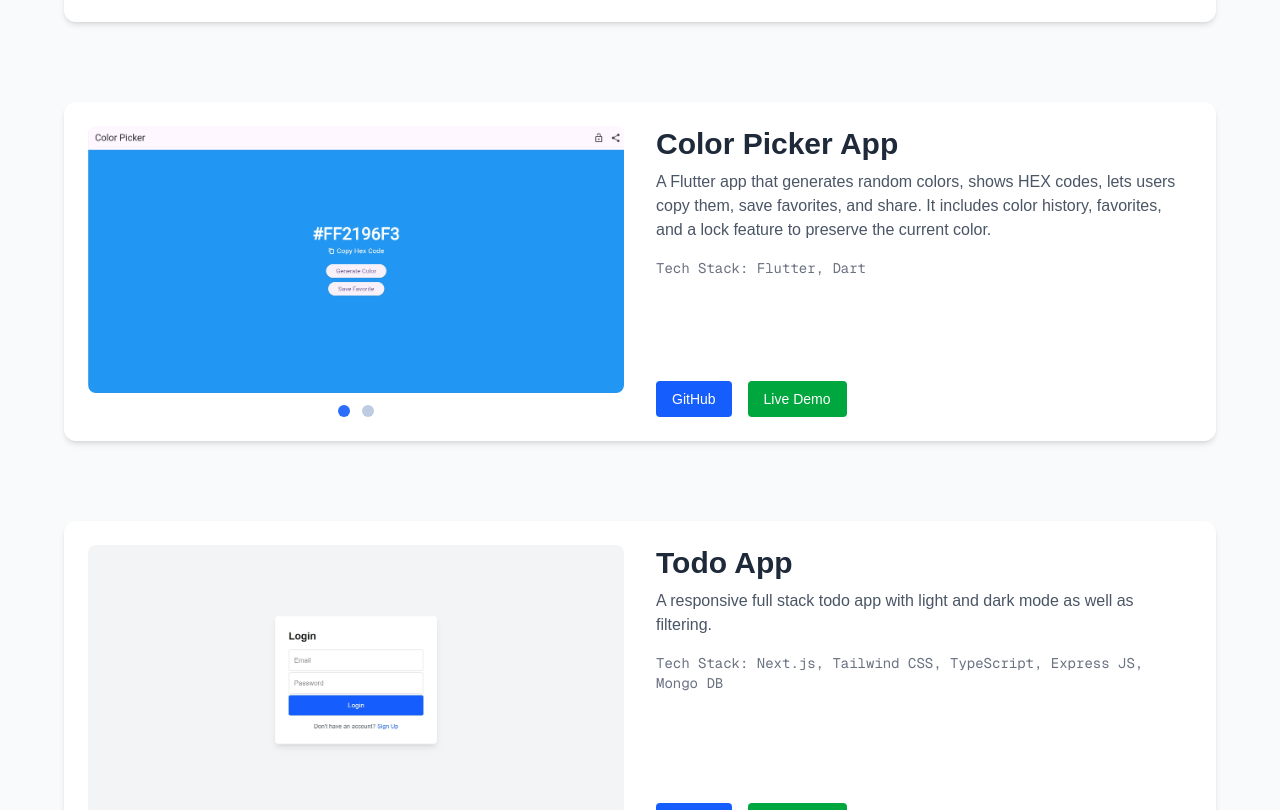
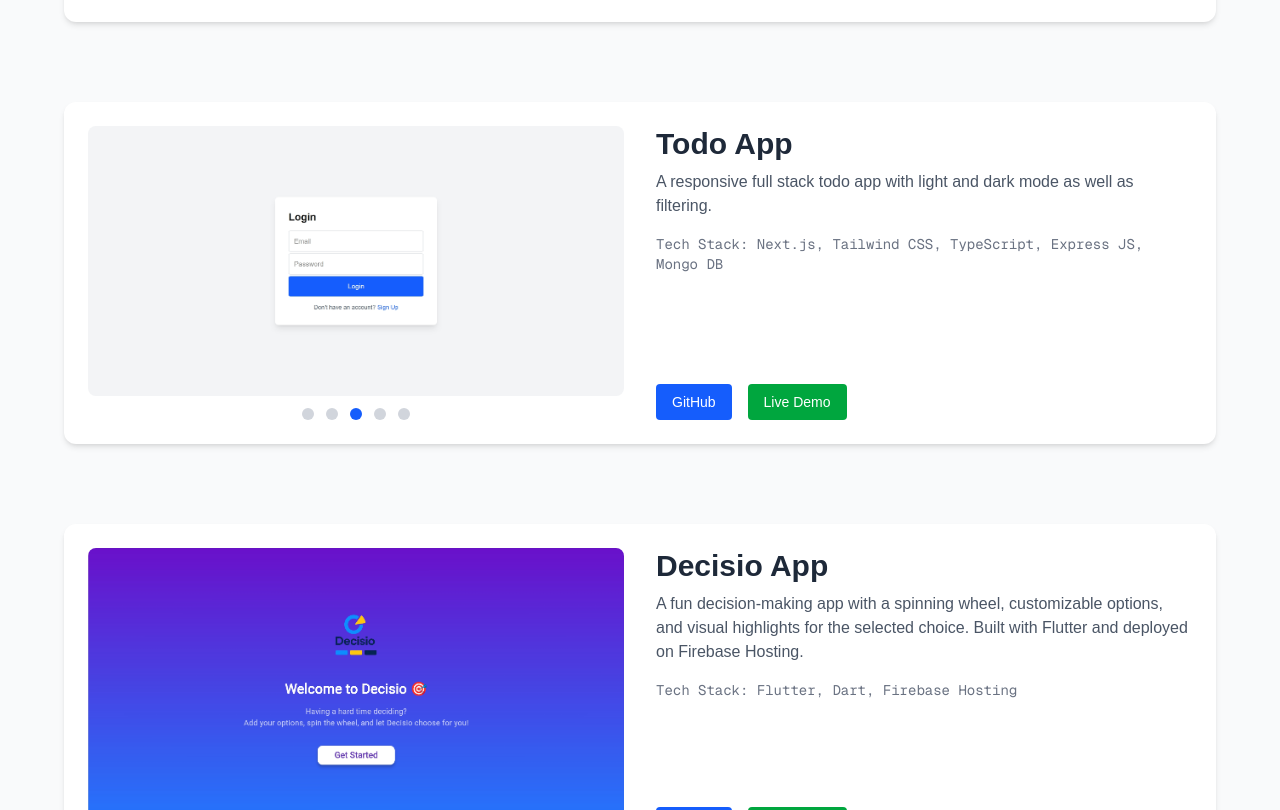
Before and after one commit to axleosi/portfolio, a Next.js app: page / in a window 1280 px wide. Shown: the part 1990-2800 px from the top of the page. Built offline with nearby package versions, Linux system fonts and the light colour scheme.

Commit message:
added a new project

```diff
--- a/app/components/ProjectList.tsx
+++ b/app/components/ProjectList.tsx
@@ -32,6 +32,24 @@ const projects = [
   },
   {
     id: 4,
+    title: "Todo App",
+    description: "A responsive full stack todo app with light and dark mode as well as filtering.",
+    techStack: ["Next.js", "Tailwind CSS", "TypeScript", "Express JS", "Mongo DB"],
+    githubUrl: "https://github.com/axleosi/todo-list.git",
+    demoUrl: "https://todo-list1-virid.vercel.app",
+    imageUrls: ["/todo.png", "/todo2.png", "/todo3.png", "/todo4.png", "/todo5.png"]
+  },
+  {
+    id: 5,
+    title: "Decisio App",
+    description: "A fun decision-making app with a spinning wheel, customizable options, and visual highlights for the selected choice. Built with Flutter and deployed on Firebase Hosting.",
+    techStack: ["Flutter", "Dart", "Firebase Hosting"],
+    githubUrl: "https://github.com/axleosi/decisio.git",
+    demoUrl: "https://decisio1.web.app",
+    imageUrls: ["/decisio1.png", "/decisio2.png"]
+  },
+  {
+    id: 6,
     title: "Color Picker App",
     description: "A Flutter app that generates random colors, shows HEX codes, lets users copy them, save favorites, and share. It includes color history, favorites, and a lock feature to preserve the current color.",
     techStack: ["Flutter", "Dart"],
@@ -41,15 +59,7 @@ const projects = [
   },
 
 
-  {
-    id: 5,
-    title: "Todo App",
-    description: "A responsive full stack todo app with light and dark mode as well as filtering.",
-    techStack: ["Next.js", "Tailwind CSS", "TypeScript", "Express JS", "Mongo DB"],
-    githubUrl: "https://github.com/axleosi/todo-list.git",
-    demoUrl: "https://todo-list1-virid.vercel.app",
-    imageUrls: ["/todo.png", "/todo2.png", "/todo3.png", "/todo4.png", "/todo5.png"]
-  },
+
 ];
 
 const ProjectList = () => {
--- a/app/projects/page.tsx
+++ b/app/projects/page.tsx
@@ -35,6 +35,22 @@ const projects = [
     imageUrls: ["/todo.png", "/todo2.png", "/todo3.png", "/todo4.png", "/todo5.png"]
   },
   {
+    title: "E-Commerce Website",
+    description: "A responsive full stack user-friendly E-commerce site with an admin panel.",
+    techStack: ["Next.js", "TypeScript", "Tailwind CSS", "Express JS", "Mongo DB"],
+    githubUrl: "https://github.com/axleosi/mitimeth-full.git",
+    demoUrl: "https://mitimeth-full.vercel.app/",
+    imageUrls: ["/mitimeth.png", "/mitimeth2.png", "/mitimeth3.png", "/mitimeth4.png", "/mitimeth5.png",]
+  },
+  {
+    title: "Decisio App",
+    description: "A fun decision-making app with a spinning wheel, customizable options, and visual highlights for the selected choice. Built with Flutter and deployed on Firebase Hosting.",
+    techStack: ["Flutter", "Dart", "Firebase Hosting"],
+    githubUrl: "https://github.com/axleosi/decisio.git",
+    demoUrl: "https://decisio1.web.app",
+    imageUrls: ["/decisio1.png", "/decisio2.png"]
+  },
+  {
     title: "Color Picker App",
     description: "A Flutter app that generates random colors, shows HEX codes, lets users copy them, save favorites, and share. It includes color history, favorites, and a lock feature to preserve the current color.",
     techStack: ["Flutter", "Dart"],
@@ -42,14 +58,7 @@ const projects = [
     demoUrl: "https://colorpickerapp1.web.app/",
     imageUrls: ["/color1.png", "/color2.png",]
   },
-  {
-    title: "E-Commerce Website",
-    description: "A responsive full stack user-friendly E-commerce site with an admin panel.",
-    techStack: ["Next.js", "TypeScript", "Tailwind CSS", "Express JS", "Mongo DB"],
-    githubUrl: "https://github.com/axleosi/mitimeth-full.git",
-    demoUrl: "https://mitimeth-full.vercel.app/",
-    imageUrls: ["/mitimeth.png", "/mitimeth2.png", "/mitimeth3.png", "/mitimeth4.png", "/mitimeth5.png",]
-  },
+
   {
     title: "Front end website",
     description: "A frontend only website that showcases a footwear seller.",
```
Also changed, not shown: public/decisio1.png (added), public/decisio2.png (added). Lines whose indentation alone changed are shown as unchanged.
